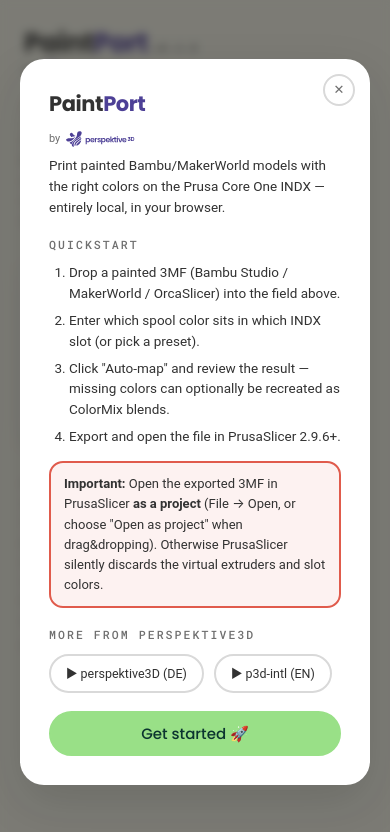
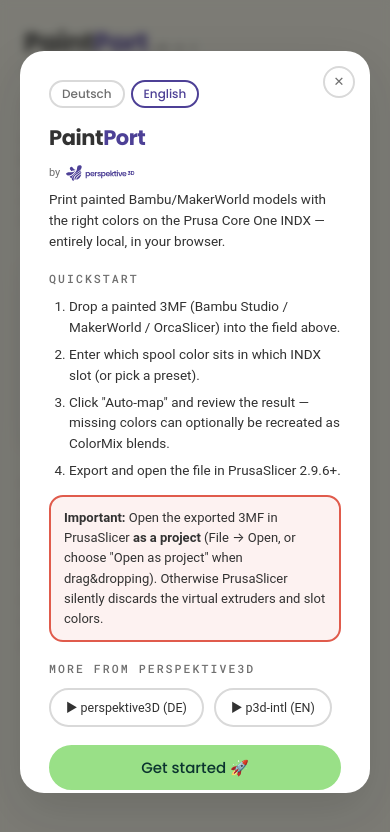
Before and after one commit to perspektive3D/paintport, a plain HTML site: page index.html in a window 390 px wide. Drawn offline with Linux system fonts and the light colour scheme.

Commit message:
Release v0.4.1: Language switcher in the welcome overlay (DE/EN, browser auto-detect)
PaintPort-Sync: true

```diff
--- a/index.html
+++ b/index.html
@@ -108,6 +108,7 @@
 .modal{position:fixed;inset:0;background:rgba(29,29,27,.55);backdrop-filter:blur(5px);z-index:300;display:none;align-items:center;justify-content:center;padding:20px}
 .modal.vis{display:flex}
 .mbox{background:var(--card);border:1px solid var(--card-bd);border-radius:var(--radius-lg);max-width:560px;width:100%;max-height:88vh;overflow-y:auto;padding:28px;position:relative;box-shadow:var(--shadow-lg)}
+.mlang{display:flex;gap:6px;margin-bottom:14px}
 .mclose{position:absolute;top:14px;right:14px;background:transparent;color:var(--txd);border:2px solid var(--bd);border-radius:var(--radius-pill);width:32px;height:32px;padding:0;font-size:13px}
 .mlogo{font-family:var(--font-display);font-weight:700;font-size:21px;letter-spacing:-.02em;margin-bottom:6px}
 .mlogo span{color:var(--brand)}
@@ -152,8 +153,8 @@
     <a class="brandline" href="https://www.youtube.com/@perspektive3d" target="_blank" rel="noopener">by <svg class="p3dlogo" viewBox="0 0 1200 280" role="img" aria-label="perspektive3D"><use href="#p3dlogoSym"/></svg></a>
   </div>
   <div class="ctrl">
-    <button class="langbtn" id="langDe" onclick="setLang('de')">DE</button>
-    <button class="langbtn" id="langEn" onclick="setLang('en')">EN</button>
+    <button class="langbtn langsel" data-lang="de" onclick="setLang('de')">DE</button>
+    <button class="langbtn langsel" data-lang="en" onclick="setLang('en')">EN</button>
     <button class="langbtn" id="themeBtn" onclick="toggleTheme()" title="Hell / Dunkel">☾</button>
     <button class="langbtn" onclick="openModal('helpModal')" title="Hilfe / Help">?</button>
   </div>
@@ -216,6 +217,10 @@
 <div class="modal" id="helpModal">
   <div class="mbox">
     <button class="mclose" onclick="closeModal('helpModal')">✕</button>
+    <div class="mlang">
+      <button class="langbtn langsel" data-lang="de" onclick="setLang('de')">Deutsch</button>
+      <button class="langbtn langsel" data-lang="en" onclick="setLang('en')">English</button>
+    </div>
     <div class="mlogo">Paint<span>Port</span></div>
     <a class="brandline" href="https://www.youtube.com/@perspektive3d" target="_blank" rel="noopener" style="margin-bottom:8px">by <svg class="p3dlogo" viewBox="0 0 1200 280" role="img" aria-label="perspektive3D"><use href="#p3dlogoSym"/></svg></a>
     <p data-i18n="help.tagline">Bemalte Bambu-/MakerWorld-Modelle mit den richtigen Farben auf dem Prusa Core One INDX drucken — komplett lokal im Browser.</p>
@@ -270,7 +275,7 @@
 // ============================================================
 "use strict";
 
-const PAINTPORT_VERSION = "0.4.0"; // einzige Versions-Quelle (UI-Badge + Generator-Metadata)
+const PAINTPORT_VERSION = "0.4.1"; // einzige Versions-Quelle (UI-Badge + Generator-Metadata)
 
 // Core-Fehler: englische Message + stabiler err.code (UI übersetzt via I18N "err.<code>")
 const CORE_ERRORS = {
@@ -1087,8 +1092,7 @@
   document.title = t("app.title");
   document.querySelectorAll("[data-i18n]").forEach((el) => { el.textContent = t(el.dataset.i18n); });
   document.querySelectorAll("[data-i18n-html]").forEach((el) => { el.innerHTML = t(el.dataset.i18nHtml); });
-  $("langDe").classList.toggle("act", LANG === "de");
-  $("langEn").classList.toggle("act", LANG === "en");
+  document.querySelectorAll(".langsel").forEach((b) => b.classList.toggle("act", b.dataset.lang === LANG));
   if (MODEL) { renderAnalyse(); renderMapping(); }
 }
 function setLang(l) { LANG = l; store.set("paintport_lang", l); applyI18n(); }
```
Also changed, not shown: 1 other file.
